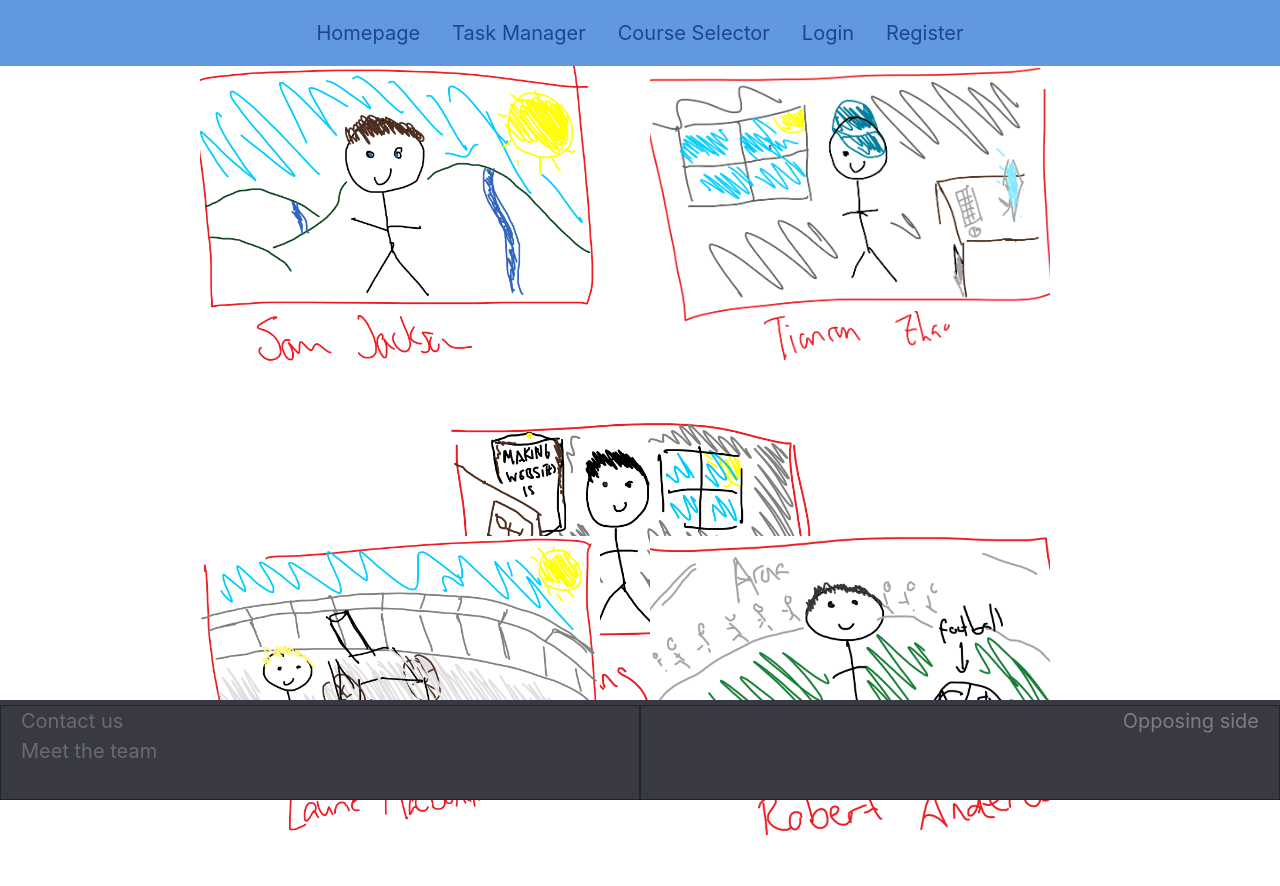
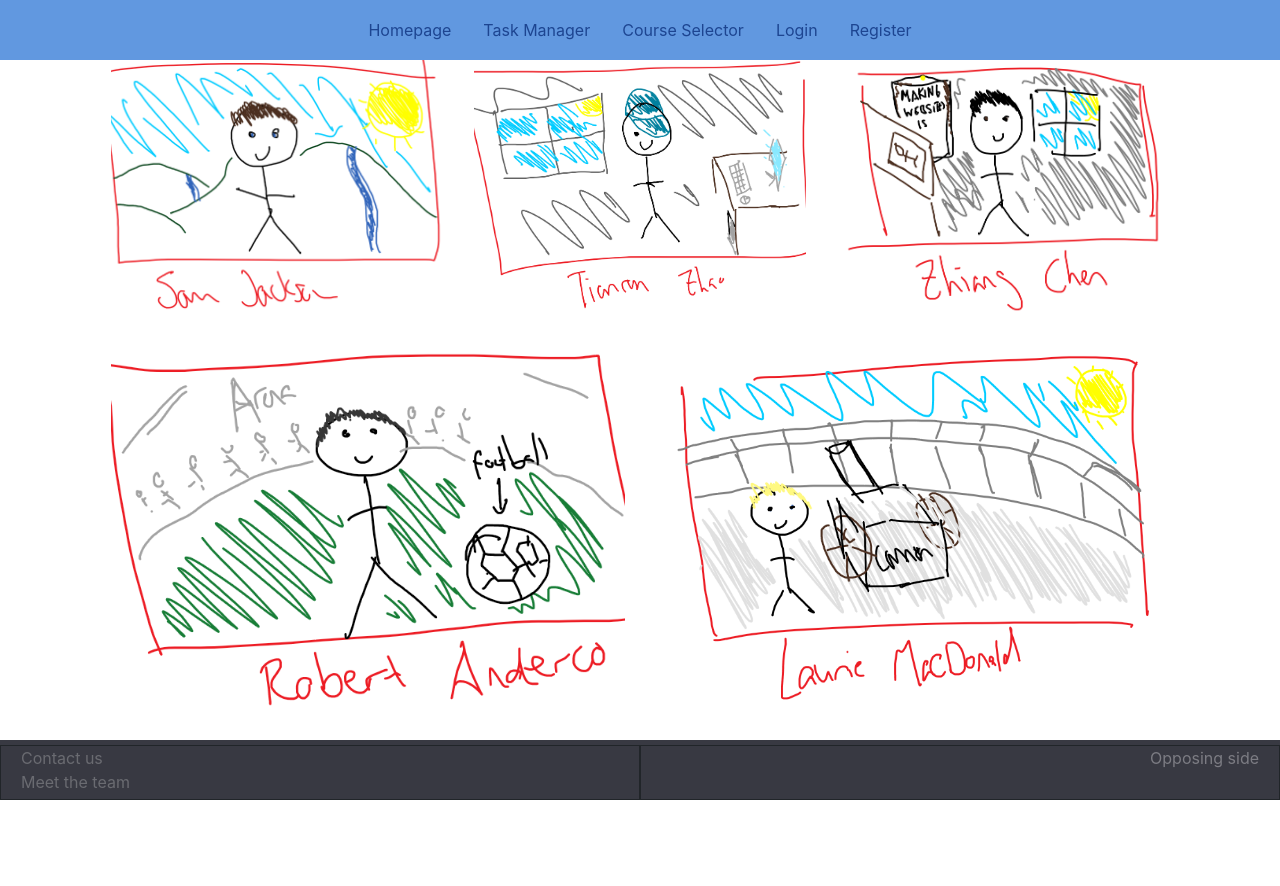
Before and after one commit to Ztr1215/Web_App, a Django app: page /WOF/team/ in a window 1280 px wide. After the commit the page ends 800 px from the top, so only its background shows below. Run offline with Django 3.2, Linux system fonts and the light colour scheme; some libraries are stand-ins or nearby versions.

Commit message:
Fixed team page

```diff
--- a/freshmen_world/populate_freshmen.py
+++ b/freshmen_world/populate_freshmen.py
@@ -30,7 +30,7 @@ def populate():
 
     ben_task = [
         {'name':'Submit English folio',
-         'completed': False,
+         'completed': True,
          'dueDate': datetime.datetime(2022, 5, 17), # 17/05/2022,
          'timePlanned': datetime.time(9, 30),
          },
--- a/freshmen_world/static/css/base.css
+++ b/freshmen_world/static/css/base.css
@@ -23,18 +23,25 @@
     width: 85vw;
 }
 
+.clear {
+	clear: both;
+	height: 70px;
+}
+
 .footer-bottom-page {
 	background-color: #383942;
 	bottom: 0;
-	height: 100px;
+	display: block;
+	font-size: 1em;
+	height: 60px;
 	position: fixed;
 	width: 100%;
 }
 
 .footer-bottom-page p, a {
-	font-size: 20px;
 	color: #7C7C83;
 	margin-bottom: 0;
+	position: relative;
 }
 
 .footer-bottom-page a {
--- a/freshmen_world/static/css/team_members.css
+++ b/freshmen_world/static/css/team_members.css
@@ -1,9 +1,10 @@
-.boxes {
+/*.boxes {
   display: flex;
   flex-direction: column;
   gap: 20px;
   overflow: hidden;
   width: 100%;
+  z-index: 1;
 }
 
 .row {
@@ -28,3 +29,53 @@
 	overflow: hidden;
 	width: 100%;
 }
+
+@media screen and (max-width: 900px) {
+  .row {
+    flex-direction: column;
+  }
+}*/
+
+.flex-grid {
+  display: flex;
+  margin-bottom: 40px;
+}
+
+.col {
+  flex: 1;
+  flex-shrink: 2;
+}
+
+.col img {
+  height: 100%;
+  object-fit: cover;
+  overflow: hidden;
+  width: 100%;
+}
+
+.flex-grid-space {
+  display: flex;
+  justify-content: space-between;
+}
+
+.flex-thirds {
+  width: 32%;
+}
+
+.flex-half {
+  width: 50%;
+}
+
+@media (max-width: 1200px) {
+  .flex-grid {
+    flex-direction: column;
+  }
+  .flex-thirds, .flex-half {
+    width: 100%;
+  }
+  .col img {
+
+    margin-bottom: 20px;
+  }
+
+}
--- a/freshmen_world/templates/WOF/base.html
+++ b/freshmen_world/templates/WOF/base.html
@@ -41,6 +41,7 @@
                 {% endblock %}
             </div>
         {% block bottom_bar_block %}
+            <div class="clear"></div>
             <footer class="footer-bottom-page">
                 <div class="footer-container">
                     <div class="footer-item left">
--- a/freshmen_world/templates/WOF/team_members.html
+++ b/freshmen_world/templates/WOF/team_members.html
@@ -1,5 +1,7 @@
 {% extends 'WOF/base.html' %}
 {% load staticfiles %}
+
+<!-- <div class="box"><img src="{% static 'images/sam_image.png' %}"></div> -->
 
 {% block title_block %}
     Team Members page!
@@ -8,15 +10,13 @@
 
 {% block body_block %}
     <link rel="stylesheet" href="{% static 'css/team_members.css' %}">
-    <div class="boxes">
-        <div class="row">
-            <div class="box"><img src="{% static 'images/sam_image.png' %}"></div>
-            <div class="box"><img src="{% static 'images/tianrun_image.png' %}"></div>
-            <div class="box"><img src="{% static 'images/zhiang_image.png' %}"></div>
-        </div>
-        <div class="row">
-            <div class="box"><img src="{% static 'images/laurie_image.png' %}"></div>
-            <div class="box"><img src="{% static 'images/robert_image.png' %}"></div>
-        </div>
+    <div class="flex-grid">
+        <div class="col flex-grid-space flex-thirds"><img src="{% static 'images/sam_image.png' %}"></div>
+        <div class="col flex-grid-space flex-thirds"><img src="{% static 'images/tianrun_image.png' %}"></div>
+        <div class="col flex-grid-space flex-thirds"><img src="{% static 'images/zhiang_image.png' %}"></div>
+    </div>
+    <div class="flex-grid">
+        <div class="col flex-grid-space flex-half"><img src="{% static 'images/robert_image.png' %}"></div>
+        <div class="col flex-grid-space flex-half"><img src="{% static 'images/laurie_image.png' %}"></div>
     </div>
 {% endblock %}
--- a/freshmen_world/templates/WOF/user_login.html
+++ b/freshmen_world/templates/WOF/user_login.html
@@ -11,7 +11,7 @@
     <form id="login_form" method="post" action="{% url 'WOF:user_login' %}">
         <div class="authentication-input-div">
             {% csrf_token %}
-            <p id="login-text">Login to your account!</p>
+            <p id="authentication-text">Login to your account!</p>
             <p class="p-login"><input type="text" name="username" value="" size="40" placeholder="Username" /></p> <br />
             <p class="p-login"><input type="password" name="password" value="" size="20" placeholder="Password" /></p><br />
             <p class="p-login"><input type="submit" value="Submit" /></p>
--- a/freshmen_world/templates/WOF/user_register.html
+++ b/freshmen_world/templates/WOF/user_register.html
@@ -15,7 +15,7 @@
 	{% else %}
 		<form id="student_user_form" method="post" action="{% url 'WOF:user_register' %}" enctype="multipart/form-data">
 			<div class="authentication-input-div">
-				<p id="register-text">Register at Freshmen World!</p>
+				<p id="authentication-text">Register at Freshmen World!</p>
 				{% csrf_token %}
 				{{ student_user_form.as_p }}
 				{{ student_user_profile_form.as_p }}
```
Also changed, not shown: freshmen_world/static/css/authentication.css (+2 -8 lines).
